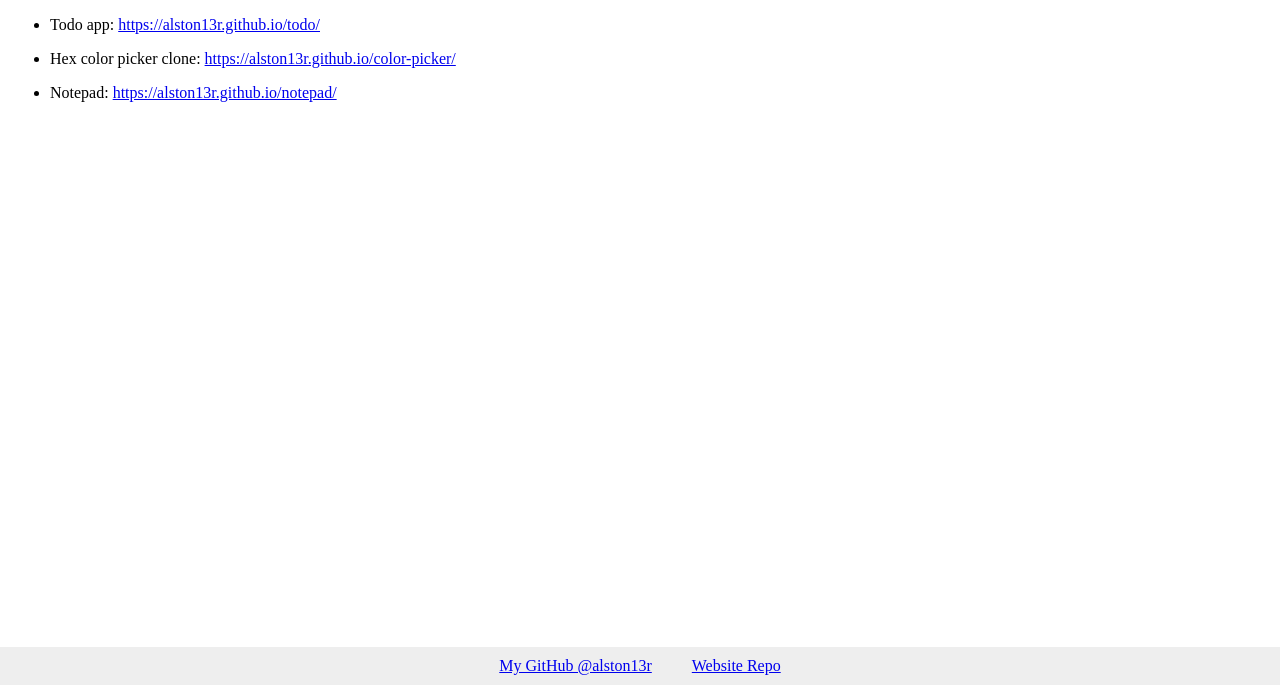
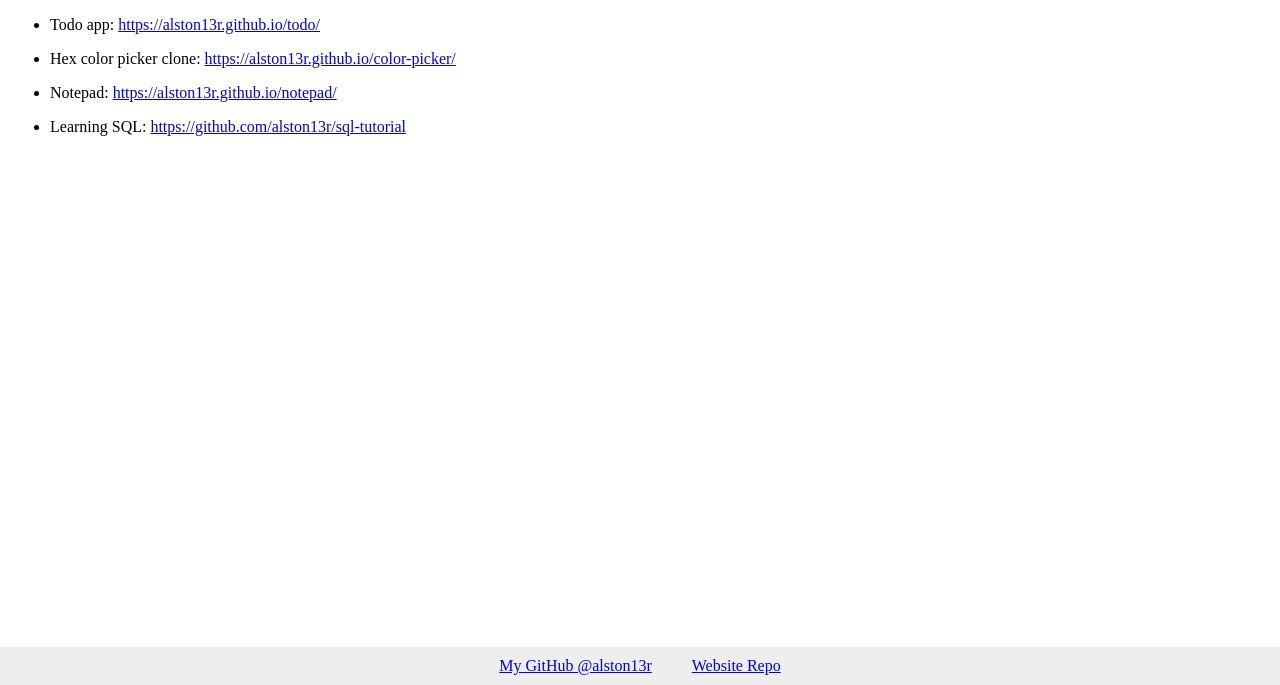
Before and after one commit to alston13r/my-website, a plain HTML site: page index.html in a window 1280 px wide. Shown: the part 115-800 px from the top of the page. Drawn offline with Linux system fonts and the light colour scheme.

Commit message:
sql link

```diff
--- a/index.html
+++ b/index.html
@@ -33,6 +33,10 @@
         <p>Notepad: <a href='https://alston13r.github.io/notepad/'
             target='_blank'>https://alston13r.github.io/notepad/</a></p>
       </li>
+      <li>
+        <p>Learning SQL: <a href='https://github.com/alston13r/sql-tutorial'
+            target='_blank'>https://github.com/alston13r/sql-tutorial</a></p>
+      </li>
     </ul>
 
   </main>
```
